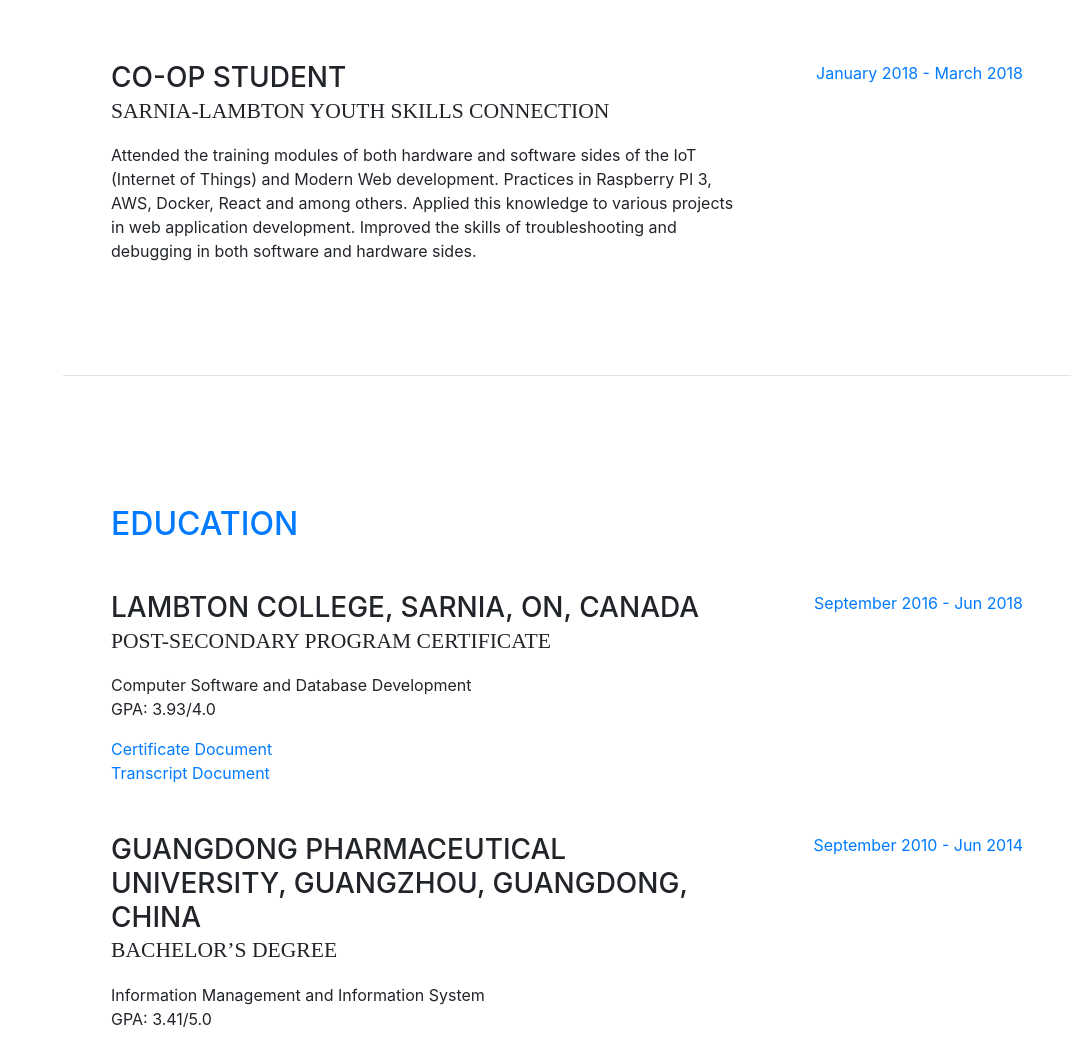
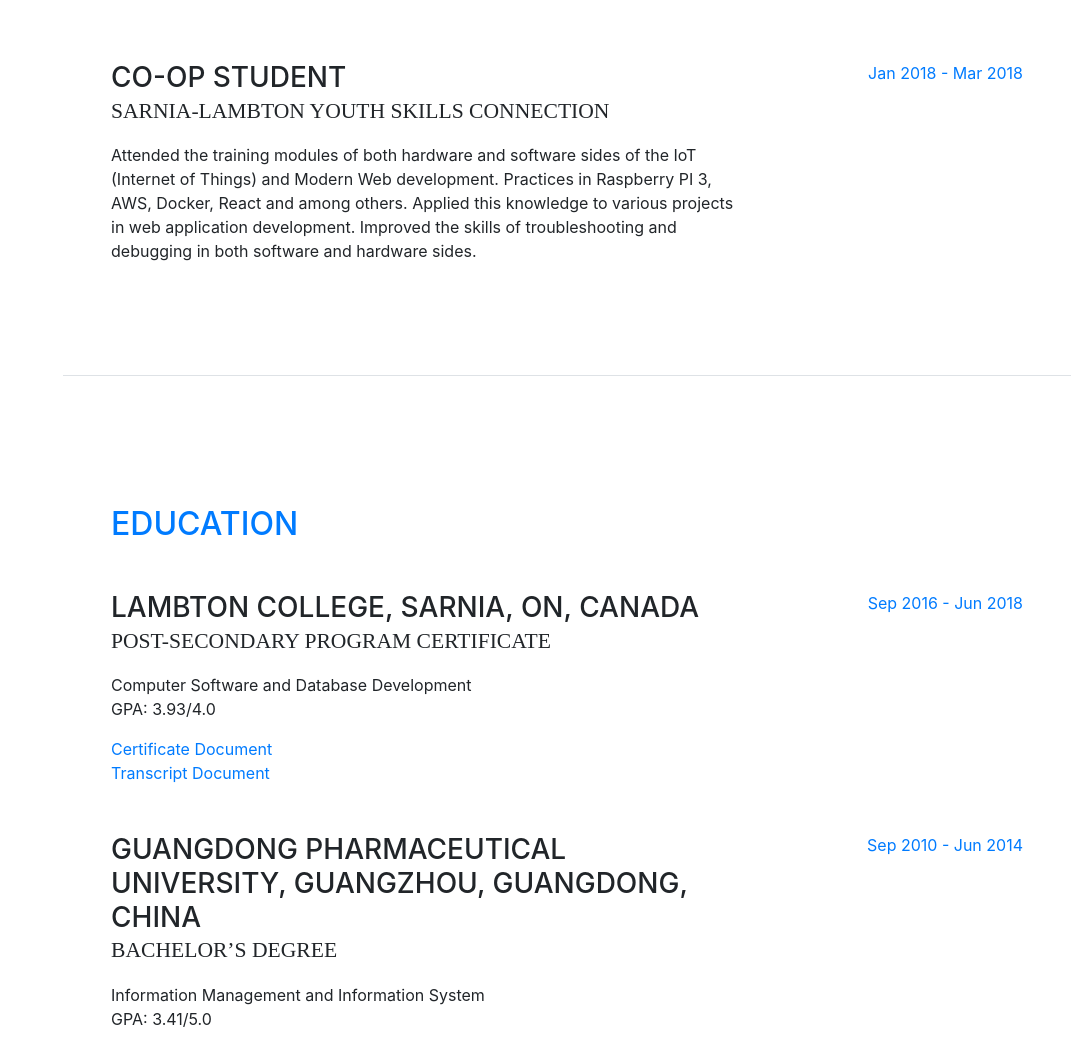
Before and after one commit to bellabellahuang/bellabellahuang.github.io, a website with bundled scripts: page index.html in a window 1280 px wide. Shown: the part 1767-2817 px from the top of the page, without its empty margins (209-1280 px from the left). Built offline with nearby package versions, Linux system fonts and the light colour scheme; a web font is replaced by a local one.

Commit message:
Used same format for the dates

```diff
--- a/index.html
+++ b/index.html
@@ -151,7 +151,7 @@
               <p>Worked in a group of four people on a camera project for setting up a video surveillance security system. Communicated with supervisor to get fully understanding about project requirements and then assigned tasks to team members. Collected information about IP camera, RTSP stream, open source software, etc. by doing researching on the internet. Created VMs and containers for multiple server testing in Proxmox. Installed Zoneminder and Shinobi on different Ubuntu servers and configured them to consume RTSP stream from the IP camera. Separated local database from recording software to a remote server and set up master-slave replication for Mysql. For storage layer, glusterFS was used to back up the recorded images. And we documented the whole project in a GitLab repository which is hosted in the corporation's own server. </p>
             </div>
             <div class="resume-date text-md-right">
-              <span class="text-primary">April 2018 - Jun 2018</span>
+              <span class="text-primary">Apr 2018 - Jun 2018</span>
             </div>
           </div>
 
@@ -162,7 +162,7 @@
               <p>Attended the training modules of both hardware and software sides of the IoT (Internet of Things) and Modern Web development. Practices in Raspberry PI 3, AWS, Docker, React and among others. Applied this knowledge to various projects in web application development. Improved the skills of troubleshooting and debugging in both software and hardware sides.</p>
             </div>
             <div class="resume-date text-md-right">
-              <span class="text-primary">January 2018 - March 2018</span>
+              <span class="text-primary">Jan 2018 - Mar 2018</span>
             </div>
           </div>
 
@@ -184,7 +184,7 @@
               <a href="./documents/Transcript.pdf" target="_blank">Transcript Document</a>
             </div>
             <div class="resume-date text-md-right">
-              <span class="text-primary">September 2016 - Jun 2018</span>
+              <span class="text-primary">Sep 2016 - Jun 2018</span>
             </div>
           </div>
 
@@ -196,7 +196,7 @@
               <p>GPA: 3.41/5.0</p>
             </div>
             <div class="resume-date text-md-right">
-              <span class="text-primary">September 2010 - Jun 2014</span>
+              <span class="text-primary">Sep 2010 - Jun 2014</span>
             </div>
           </div>
 
```
